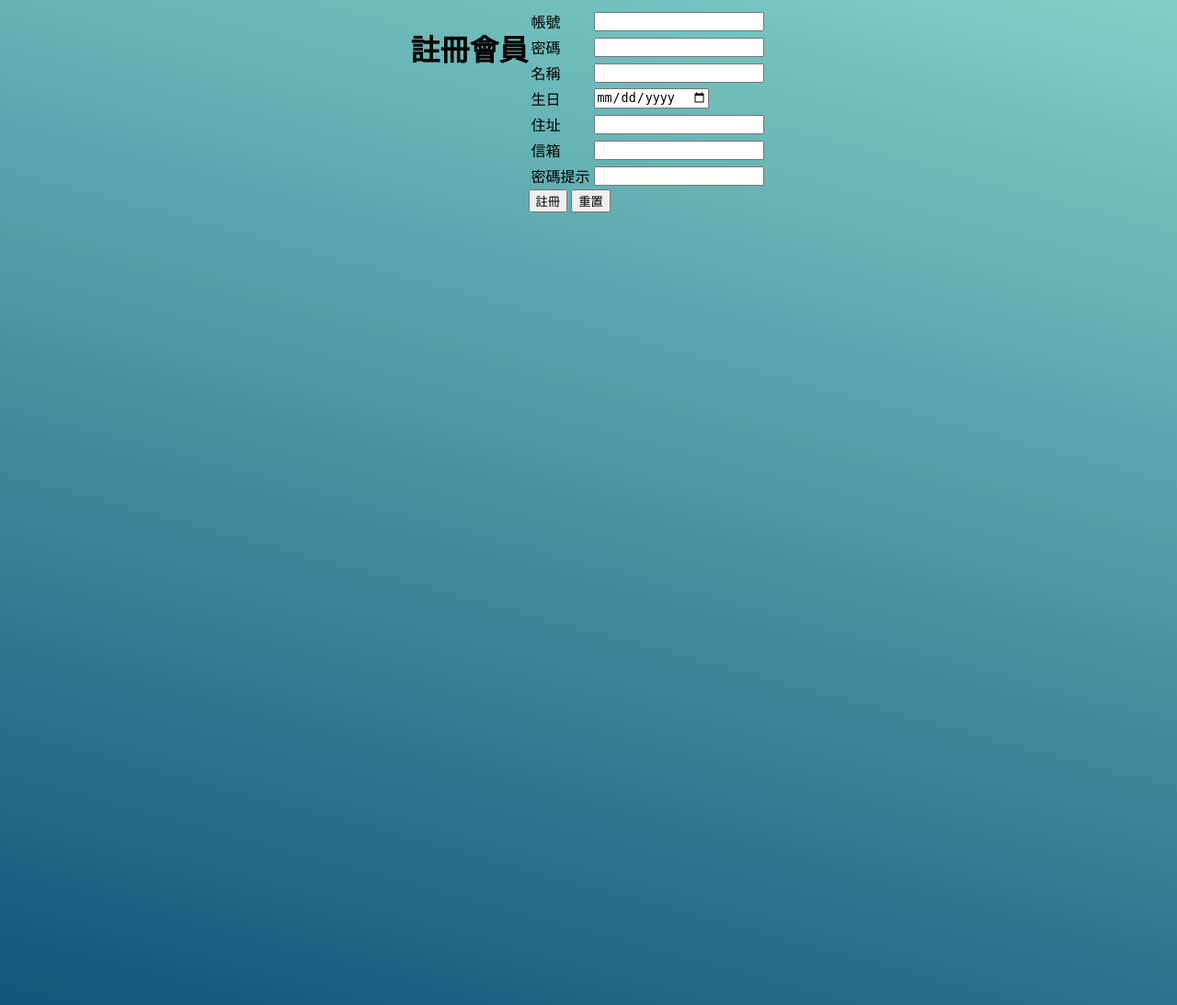
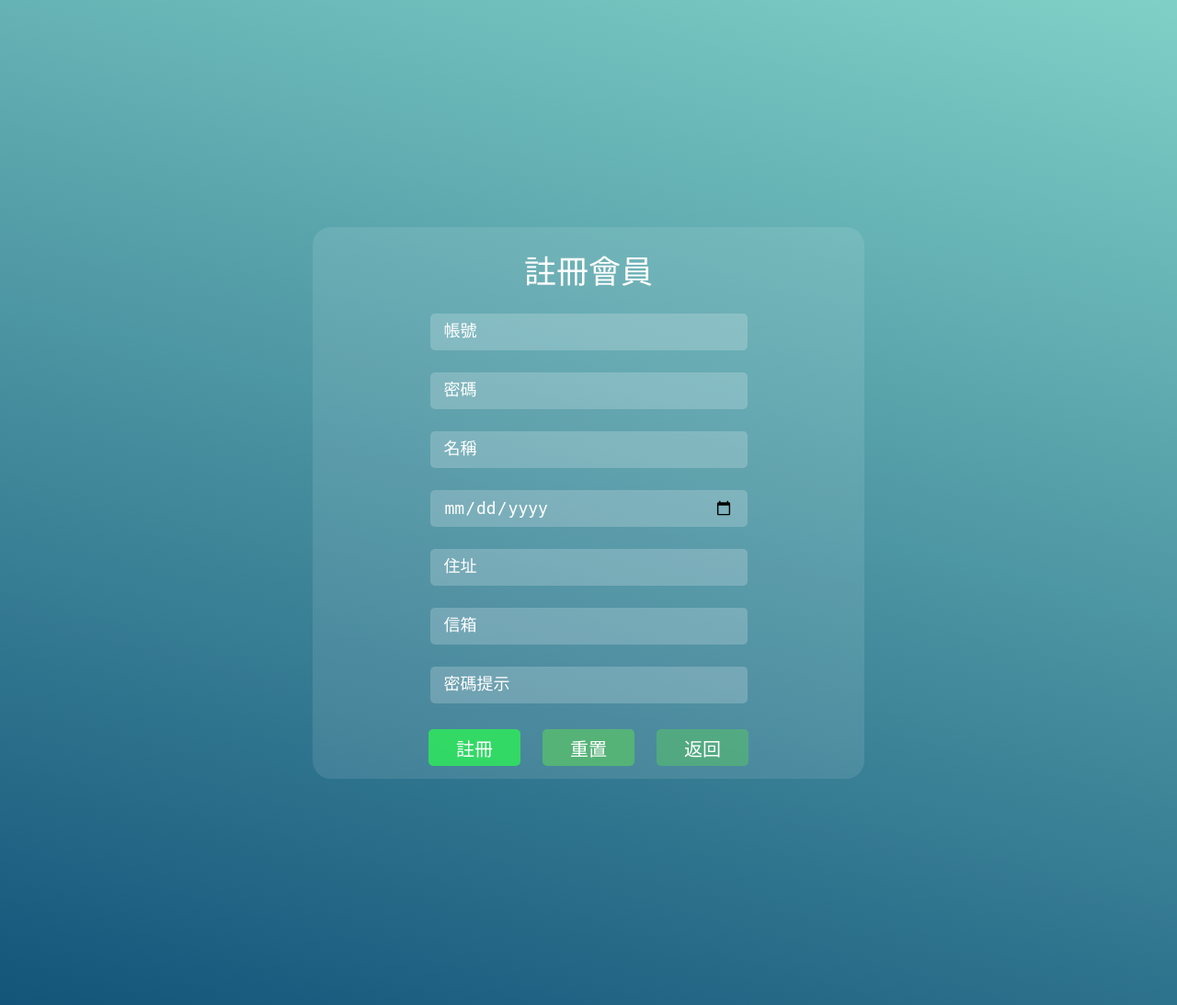
Before and after one commit to POPOB2/vote, a PHP site: page /register.php in a window 1280 px wide. Shown: the whole page at 92% size. Run offline with PHP 8.4, Linux system fonts and the light colour scheme.

Commit message:
註冊頁面

```diff
--- a/register.php
+++ b/register.php
@@ -9,43 +9,39 @@
     <title>註冊會員</title>
 </head>
 <body>
-
-    <h1>註冊會員</h1>
+<div class="main">
+    <p class="top">註冊會員</p>
     <form action="./api/register.php" method="post">
         <table>
             <tr>
-                <td>帳號</td>
-                <td><input type="text" name="acc" id=""></td>
+                <td><input type="text" name="acc" placeholder="帳號"></td>
             </tr>
             <tr>
-                <td>密碼</td>
-                <td><input type="password" name="pw" id=""></td>
+                <td><input type="password" name="pw" placeholder="密碼"></td>
             </tr>
             <tr>
-                <td>名稱</td>
-                <td><input type="text" name="name" id=""></td>
+                <td><input type="text" name="name" placeholder="名稱"></td>
             </tr>
             <tr>
-                <td>生日</td>
-                <td><input type="date" name="birthday" id=""></td>
+                <td><input type="date" name="birthday"></td>
             </tr>
             <tr>
-                <td>住址</td>
-                <td><input type="text" name="addr" id=""></td>
+                <td><input type="text" name="addr" placeholder="住址"></td>
             </tr>
             <tr>
-                <td>信箱</td>
-                <td><input type="email" name="email" id=""></td>
+                <td><input type="email" name="email" placeholder="信箱"></td>
             </tr>
             <tr>
-                <td>密碼提示</td>
-                <td><input type="text" name="passnote" id=""></td>
+                <td><input type="text" name="passnote" placeholder="密碼提示"></td>
             </tr>
         </table>
         <div>
-            <input type="submit" value="註冊">
-            <input type="reset" value="重置">
+            <input class="register" type="submit" value="註冊">
+            <input class="reset" type="reset" value="重置">
+            <a class="toback" href="./login.php">返回</a>
         </div>
     </form>
+
+</div>
 </body>
 </html>
```
